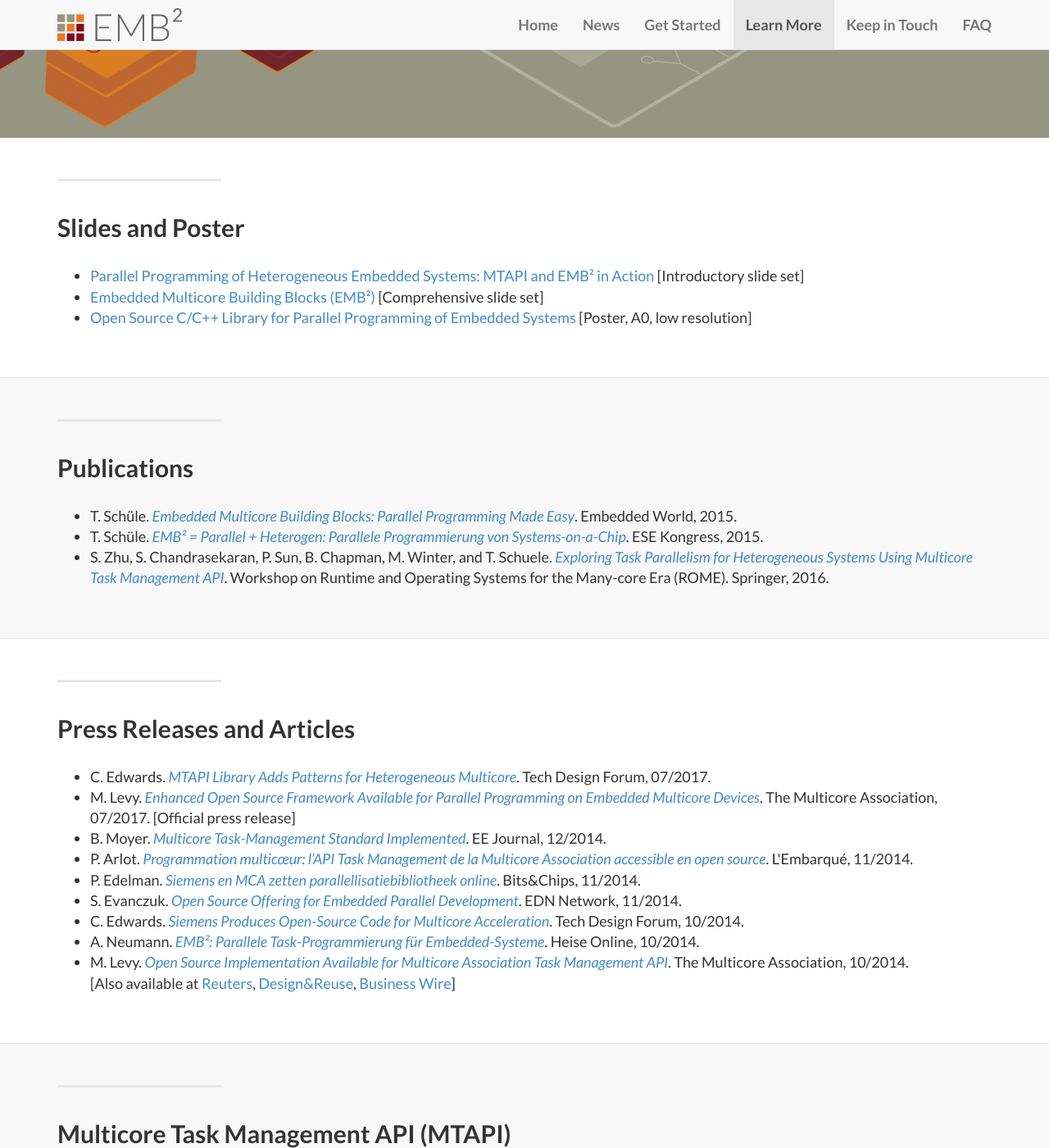
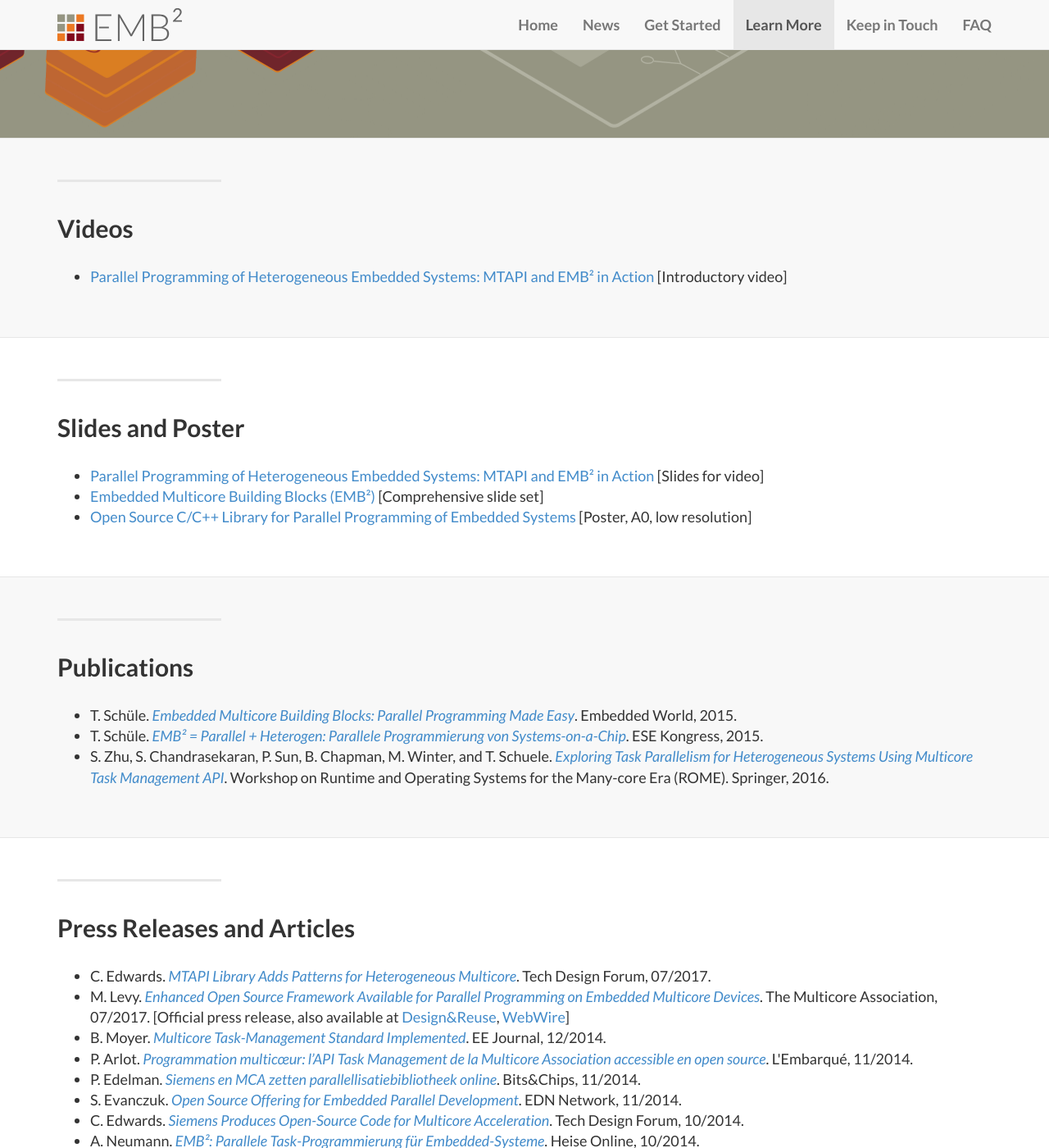
Before and after one commit to siemens/embb, a Jekyll site: the page built from learn_more.html, in a window 1280 px wide and 1400 px high, scrolled down 618 px. Shown: the whole window at 82% size. Built offline with Jekyll 4.4.1, drawn with Linux system fonts in a browser that asks for light colours; some of the changed text lies outside the part shown.

Commit message:
Added links to video on MTAPI and EMB²

```diff
--- a/learn_more.html
+++ b/learn_more.html
@@ -5,6 +5,27 @@ title: Embedded Multicore Building Blocks
 subTitle: Boost your applications' performance
 ---
 <div class="lead">
+
+  <div class="content-section-a">
+    <div class="container">
+      <div class="row">
+        <div class="col-sm-12">
+          <hr class="section-heading-spacer">
+          <div class="clearfix"></div>
+          <h2 class="section-heading">Videos</h2>
+        </div>
+      </div>
+    </div>
+    <div class="container">
+      <div class="row">
+        <div class="col-sm-12">
+          <ul>
+            <li><a href="http://www.multicore-association.org/workgroup/MTAPI_EMBB_high.mp4">Parallel Programming of Heterogeneous Embedded Systems: MTAPI and EMB² in Action</a> [Introductory video]</li>
+          </ul>
+        </div>
+      </div>
+    </div>
+  </div>
 
   <div class="content-section-b">
     <div class="container">
@@ -20,7 +41,7 @@ subTitle: Boost your applications' performance
       <div class="row">
         <div class="col-sm-12">
           <ul>
-            <li><a href="downloads/MTAPI_EMBB.pdf">Parallel Programming of Heterogeneous Embedded Systems: MTAPI and EMB² in Action</a> [Introductory slide set]</li>
+            <li><a href="downloads/MTAPI_EMBB.pdf">Parallel Programming of Heterogeneous Embedded Systems: MTAPI and EMB² in Action</a> [Slides for video]</li>
             <li><a href="downloads/EMBB_Slides.pdf">Embedded Multicore Building Blocks (EMB²)</a> [Comprehensive slide set]</li>
             <li><a href="downloads/EMBB_Poster-A0.pdf">Open Source C/C++ Library for Parallel Programming of Embedded Systems</a> [Poster, A0, low resolution]</li>
           </ul>
@@ -67,7 +88,7 @@ subTitle: Boost your applications' performance
         <div class="col-sm-12">
           <ul>
 		    <li>C. Edwards. <em><a href="http://www.techdesignforums.com/blog/2017/07/18/embb-mtapi-library-patterns-for-heterogeneous-multicore/">MTAPI Library Adds Patterns for Heterogeneous Multicore</a></em>. Tech Design Forum, 07/2017.</li>
-		    <li>M. Levy. <em><a href="http://www.multicore-association.org/press/170718.htm">Enhanced Open Source Framework Available for Parallel Programming on Embedded Multicore Devices</a></em>. The Multicore Association, 07/2017. [Official press release]<br></li>
+		    <li>M. Levy. <em><a href="http://www.multicore-association.org/press/170718.htm">Enhanced Open Source Framework Available for Parallel Programming on Embedded Multicore Devices</a></em>. The Multicore Association, 07/2017. [Official press release, also available at <a href="https://www.design-reuse.com/news/42413/open-source-framework-parallel-programming.html">Design&Reuse</a>, <a href="http://www.webwire.com/ViewPressRel.asp?aId=210965">WebWire</a>]<br></li>
             <li>B. Moyer. <em><a href="http://eejournal.com/blog/multicore-task-management-standard-implemented/">Multicore Task-Management Standard Implemented</a></em>. EE Journal, 12/2014.</li>
             <li>P. Arlot. <em><a href="http://www.lembarque.com/programmation-multicoeur-lapi-task-management-de-la-multicore-association-accessible-en-open-source_002800">Programmation multicœur: l’API Task Management de la Multicore Association accessible en open source</a></em>. L'Embarqué, 11/2014.</li>
             <li>P. Edelman. <em><a href="http://bits-chips.nl/artikel/siemens-en-mca-zetten-parallellisatiebibliotheek-online.html">Siemens en MCA zetten parallellisatiebibliotheek online</a></em>. Bits&Chips, 11/2014.</li>
```
Also changed, not shown: other parts of learn_more.html (+1 -1 lines), _news/20170726-MTAPI_EMBB_Video.md (added, +5 -0 lines).
